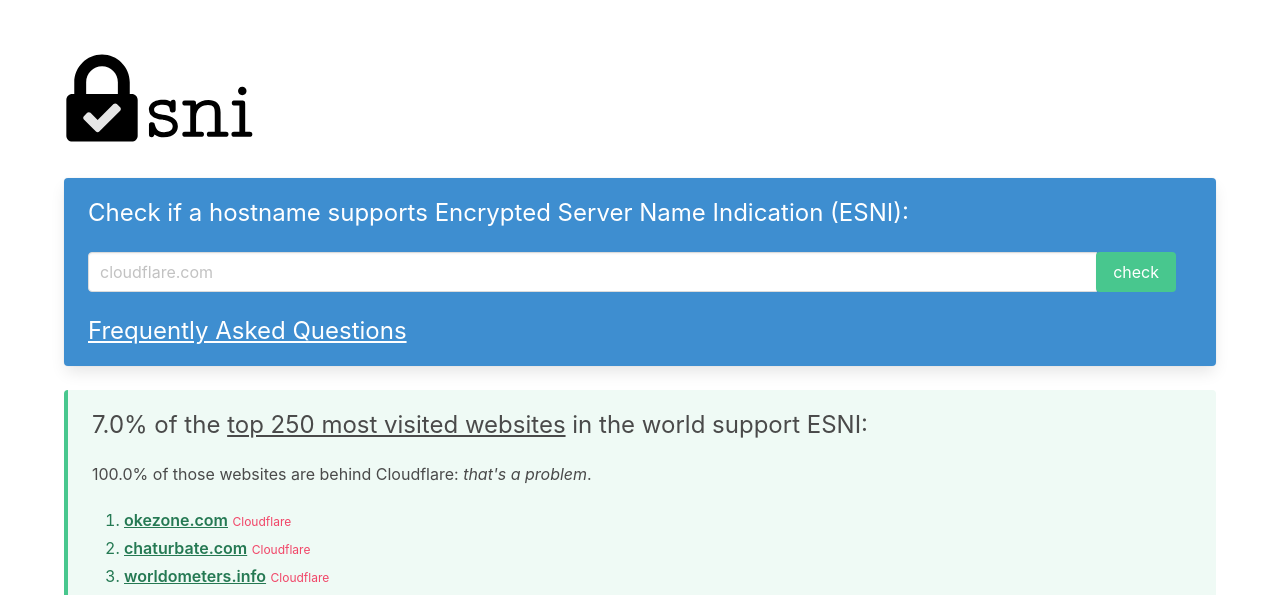
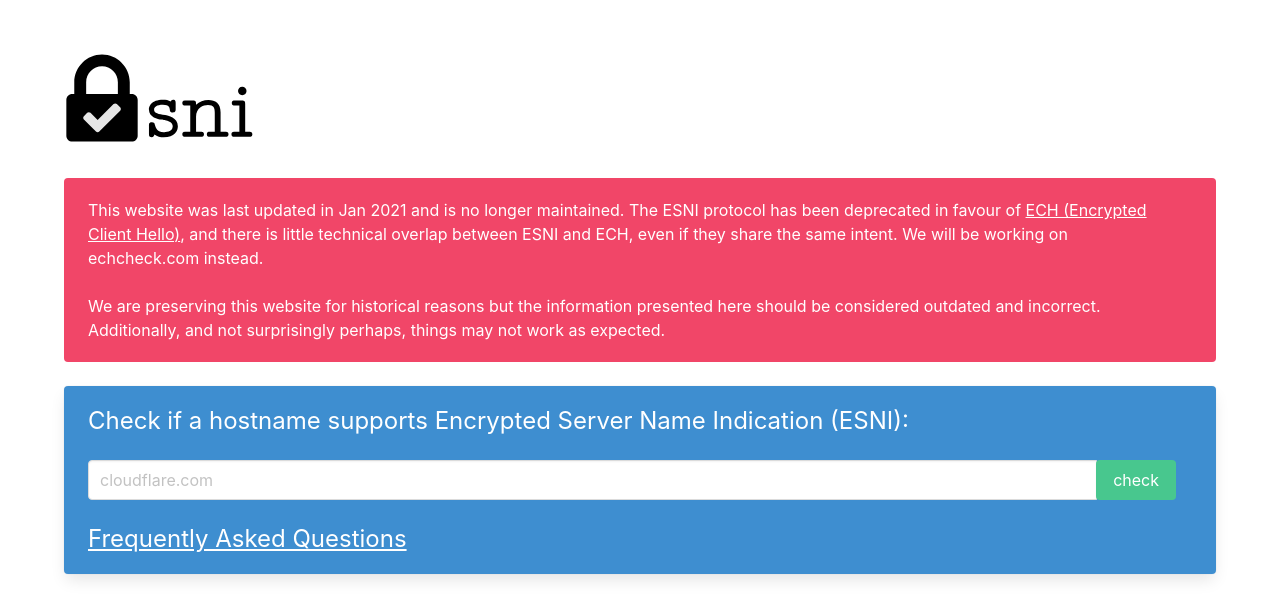
Before and after one commit to azadi/esnicheck, a Flask app: page / in a window 1280 px wide. Shown: the top 595 px of the page. Run offline with Flask 2, Linux system fonts and the light colour scheme; some libraries are stand-ins or nearby versions.

Commit message:
Add deprecation notice before marking read-only

```diff
--- a/templates/base.html
+++ b/templates/base.html
@@ -16,6 +16,10 @@
              </article>
           </div>
         </div>
+        <div class="notification is-danger">
+          <p>This website was last updated in Jan 2021 and is no longer maintained. The ESNI protocol has been deprecated in favour of <a href="https://datatracker.ietf.org/doc/draft-ietf-tls-esni/">ECH (Encrypted Client Hello)</a>, and there is little technical overlap between ESNI and ECH, even if they share the same intent. We will be working on echcheck.com instead.</p><br>
+          <p>We are preserving this website for historical reasons but the information presented here should be considered outdated and incorrect. Additionally, and not surprisingly perhaps, things may not work as expected.</p>
+        </div>
         {% block content %}
         {% endblock %}
       </div>
```
Also changed, not shown: README.md.
